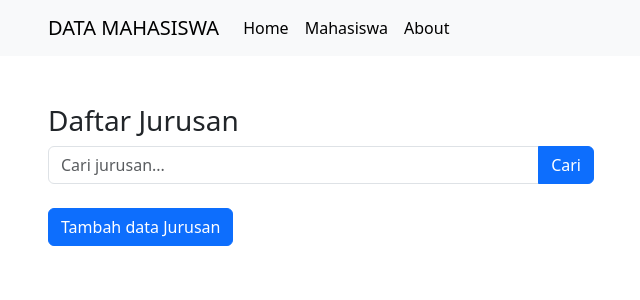
After one commit to rian-124/DataMhsKel3, a PHP site: the page made by app/views/jurusan/index.php in a window 1280 px wide. The commit adds this page. Shown: the top 300 px of the page, without its empty margins (34-674 px from the left). Run offline with PHP 8.4, Linux system fonts and the light colour scheme; the template is opened without the code that fills it, so the values that code supplies are empty; some libraries are stand-ins or nearby versions.

Commit message:
modul jurusan

```diff
--- a/app/controllers/Mahasiswa.php
+++ b/app/controllers/Mahasiswa.php
@@ -7,6 +7,7 @@ class Mahasiswa extends Controller{
     {
         $data ['judul'] = ['Mahasiswa'];
         $data ['mhs']   = $this->model('Mahasiswa_model')->getAllMahasiswa();
+        $data ['jrs']    = $this->model('jurusan_models')->getAllJurusan();
         $this->view('templates/header', $data);
         $this->view('mahasiswa/index', $data);
         $this->view('templates/footer');
--- a/app/core/App.php
+++ b/app/core/App.php
@@ -3,7 +3,7 @@
 
 class App {
 
-    protected $Controller = 'Home';
+    protected $Controller = 'Jurusan';
     protected $Method = 'index';
     protected $Params = [];
     public function __construct()
--- /dev/null
+++ b/app/views/jurusan/index.php
@@ -0,0 +1,62 @@
+<div class="container mt-5">
+    <div class="row">
+        <div class="col-lg-6">
+            <h3>Daftar Jurusan</h3>
+
+            <div class="col-lg-12">
+                <?php Flasher::flash(); ?>
+            </div>
+
+            <form action="<?= BASEURL;?>/jurusan/cariJurusan" method="post">
+            <div class="input-group mb-3">
+                <input type="text" class="form-control" placeholder="Cari jurusan..." aria-label="Recipient's username" id="jurusan" name="jurusan">
+                <button class="btn btn-primary" type="submit" id="tombolCari">Cari</button>
+            </div>
+            </form>
+
+
+            <!-- Button trigger modal -->
+        <div class="mt-4 mb-4">
+            <button type="button" class="btn btn-primary TambahDataJurusan" data-bs-toggle="modal" data-bs-target="#staticBackdrop">
+            Tambah data Jurusan
+            </button>
+        </div>
+
+            <ul class="list-group">
+                <?php foreach ($data['jrs'] as $jrs) : ?>
+                <li class="list-group-item">
+                    <?= $jrs['nama_jurusan']?>
+                </li>
+                <?php endforeach ?>
+            </ul>
+            </div>
+        </div>
+    </div>
+</div>
+
+
+<!-- Modal -->
+<div class="modal fade" id="staticBackdrop" data-bs-backdrop="static" data-bs-keyboard="true" tabindex="-1" aria-labelledby="staticBackdropLabel" aria-hidden="true">
+  <div class="modal-dialog">
+    <div class="modal-content">
+      <div class="modal-header">
+        <h1 class="modal-title fs-5" id="staticBackdropLabel">Tambah Data Jurusan</h1>
+        <button type="button" class="btn-close" data-bs-dismiss="modal" aria-label="Close"></button>
+      </div>
+
+      <div class="modal-body">
+        <form action="<?= BASEURL;?>/jurusan/tambahJurusan" method="post">
+            <div class="mb-3">
+                <label for="nama_jurusan" class="mb-1">Jurusan</label>
+                <input class="form-control mb-1" type="text" id="nama_jurusan" name="nama_jurusan" aria-label="default input example" required>
+            </div>
+      </div>
+
+        <div class="modal-footer">
+            <button type="button" class="btn btn-secondary" data-bs-dismiss="modal">Kembali</button>
+            <button type="submit" class="btn btn-primary">Tambah</button>
+        </div>
+        </form>
+    </div>
+  </div>
+</div>
```
Also changed, not shown: app/controllers/Home.php (deleted, +0 -15 lines), app/controllers/Jurusan.php (added, +33 -0 lines), app/models/Jurusan_Models.php (added, +40 -0 lines), app/views/home/index.php (deleted, +0 -11 lines), app/views/mahasiswa/index.php (+4 -4 lines).
